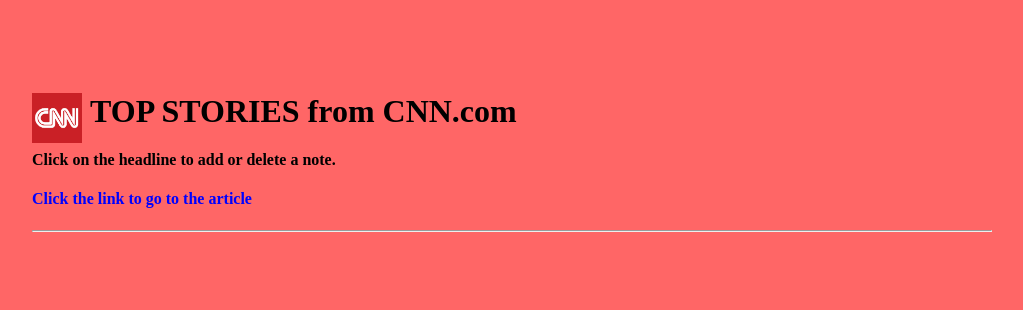
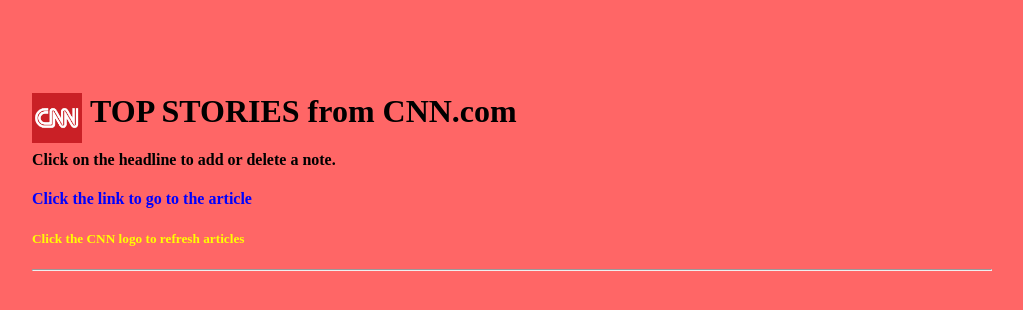
Before and after one commit to gsgallant/mongoosescraper, a website: page public/index.html in a window 1280 px wide. Shown: the whole page, without its empty margins (128-1151 px from the left). Drawn offline with nearby package versions, Linux system fonts and the light colour scheme; no server answers.

```diff
--- a/public/index.html
+++ b/public/index.html
@@ -43,6 +43,7 @@
     <img id="cnnlogo" src="cnn-logo-square.png" alt="CNN Logo" align="left"style="width:50px;height:50px;"><span><h1 id="head">&nbsp;TOP STORIES from CNN.com</h1></span>
     <h4>Click on the headline to add or delete a note.</h4><span>
     <h4 style="color:blue;">Click the link to go to the article</h4></span>
+    <h5 style="color:yellow;">Click the CNN logo to refresh articles</h5>
     <hr>
     <div id="articles"></div>
     <div id="notes"></div>
```
